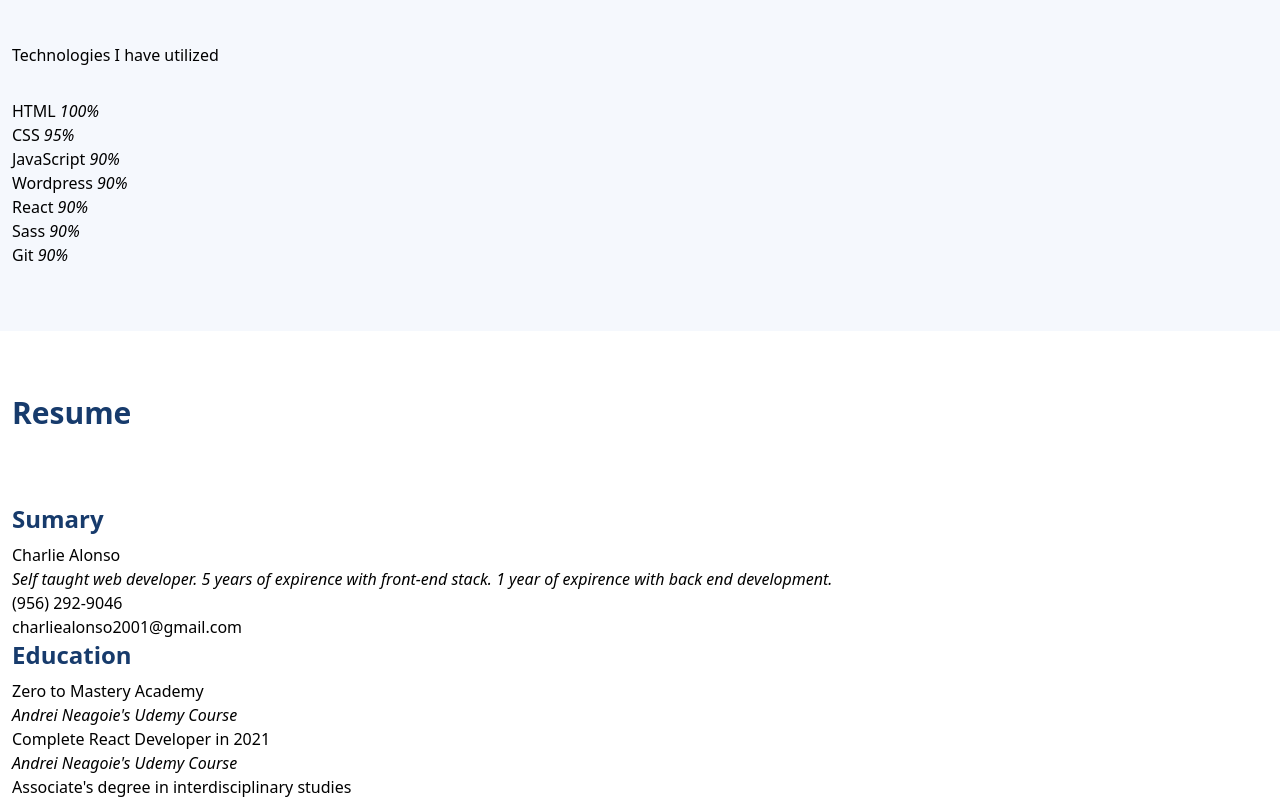
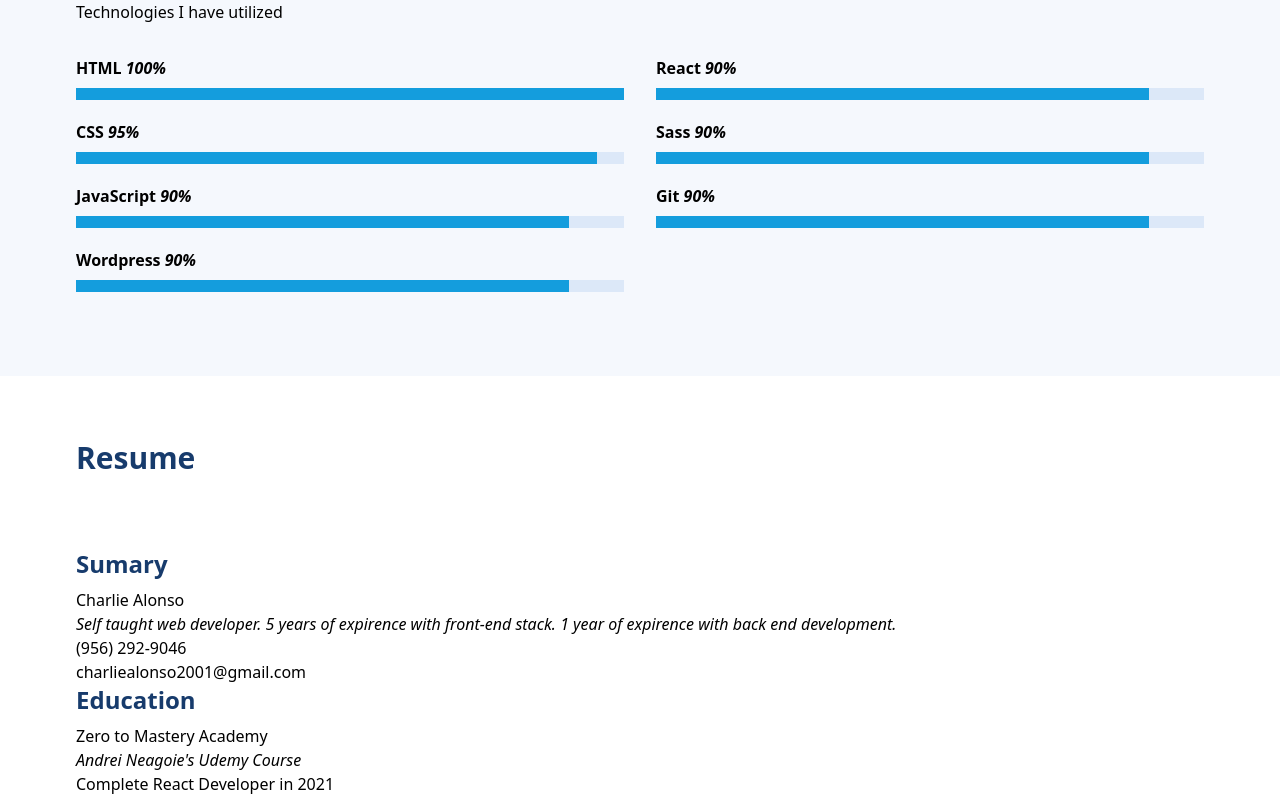
Before and after one commit to Charlie025x/myPortfolio-tailwind, a React (Vite) app: page / in a window 1280 px wide. Shown: the part 1480-2280 px from the top of the page. Built offline with nearby package versions, Linux system fonts and the light colour scheme.

Commit message:
prettier now organises class names, container css updated, added progress bars on skills

```diff
--- a/prettier.config.js
+++ /dev/null
@@ -1,3 +0,0 @@
-module.exports = {
-  plugins: ["prettier-plugin-tailwindcss"],
-};
--- a/src/components/hero.jsx
+++ b/src/components/hero.jsx
@@ -3,11 +3,11 @@ export default function Hero() {
     <section
       id="hero"
       //   className="d-flex flex-column justify-content-center align-items-center"
-      className="min-h-screen w-full bg-slate-500 bg-hero-img bg-fixed flex items-center justify-center"
+      className="flex min-h-screen w-full items-center justify-center bg-slate-500 bg-hero-img bg-fixed"
     >
       <div className="hero-container " data-aos="fade-in">
-        <h1 className="text-3xl text-white font-bold ">Charlie Alonso</h1>
-        <p className="text-2xl text-white font-bold ">
+        <h1 className="text-3xl font-bold text-white ">Charlie Alonso</h1>
+        <p className="text-2xl font-bold text-white ">
           I'm a{" "}
           <span
             className="typed"
--- a/src/components/main.jsx
+++ b/src/components/main.jsx
@@ -5,10 +5,10 @@ export default function Main() {
       {/* ======= About Section ======= */}
       {/* <section id="about" className="about py-16"> */}
       <section id="about" className="py-16">
-        <div className="px-3">
+        <div className="mx-auto px-3 lg:max-w-6xl">
           {/* <div className="section-title"> */}
           <div className="pb-8">
-            <h2 className="text-3xl text-[#173b6c] font-bold">About</h2>
+            <h2 className="text-3xl font-bold text-[#173b6c]">About</h2>
           </div>
 
           <div className="flex max-lg:flex-wrap">
@@ -17,7 +17,7 @@ export default function Main() {
               <img className="w-full" src="assets/img/profile-img.jpg" alt="" />
             </div>
             <div className="lg:w-8/12 lg:px-4" data-aos="fade-left">
-              <h3 className="text-2xl text-[#173b6c] font-bold mb-2">
+              <h3 className="mb-2 text-2xl font-bold text-[#173b6c]">
                 Front End Web Developer.
               </h3>
               <p className="fst-italic">
@@ -38,122 +38,80 @@ export default function Main() {
 
       {/* ======= Skills Section ======= */}
       {/* <section id="skills" className="skills section-bg"> */}
-      <section id="skills" className="py-16 bg-[#f5f8fd]">
-        <div className="px-3">
+      <section id="skills" className="bg-[#f5f8fd] py-16">
+        <div className="mx-auto px-3 lg:max-w-6xl">
           {/* <div className="section-title"> */}
           <div className="pb-8">
-            <h2 className="text-3xl text-[#173b6c] font-bold pb-5 mb-5">
+            <h2 className="mb-5 pb-5 text-3xl font-bold text-[#173b6c]">
               Skills
             </h2>
             <p>Technologies I have utilized</p>
           </div>
 
-          <div className="row skills-content">
-            <div className="col-lg-6" data-aos="fade-up">
-              <div className="progress">
-                <span className="skill">
+          <div className="lg:flex lg:gap-8">
+            <div className="lg:w-2/4">
+              <div className="h-16">
+                <span className="mb-2 block font-semibold">
                   HTML <i className="val">100%</i>
                 </span>
-                <div className="progress-bar-wrap">
-                  <div
-                    className="progress-bar"
-                    role="progressbar"
-                    aria-valuenow="100"
-                    aria-valuemin="0"
-                    aria-valuemax="100"
-                  ></div>
+                <div className="h-3 w-full bg-[#dce8f8]">
+                  <div className="h-3 w-full bg-[#149ddd]"></div>
                 </div>
               </div>
 
-              <div className="progress">
-                <span className="skill">
+              <div className="h-16">
+                <span className="mb-2 block font-semibold">
                   CSS <i className="val">95%</i>
                 </span>
-                <div className="progress-bar-wrap">
-                  <div
-                    className="progress-bar"
-                    role="progressbar"
-                    aria-valuenow="95"
-                    aria-valuemin="0"
-                    aria-valuemax="100"
-                  ></div>
+                <div className="h-3 w-full bg-[#dce8f8]">
+                  <div className="h-3 w-[95%] bg-[#149ddd]"></div>
                 </div>
               </div>
 
-              <div className="progress">
-                <span className="skill">
+              <div className="h-16">
+                <span className="mb-2 block font-semibold">
                   JavaScript <i className="val">90%</i>
                 </span>
-                <div className="progress-bar-wrap">
-                  <div
-                    className="progress-bar"
-                    role="progressbar"
-                    aria-valuenow="90"
-                    aria-valuemin="0"
-                    aria-valuemax="100"
-                  ></div>
+                <div className="h-3 w-full bg-[#dce8f8]">
+                  <div className="h-3 w-[90%] bg-[#149ddd]"></div>
                 </div>
               </div>
 
-              <div className="progress">
-                <span className="skill">
+              <div className="h-16">
+                <span className="mb-2 block font-semibold">
                   Wordpress <i className="val">90%</i>
                 </span>
-                <div className="progress-bar-wrap">
-                  <div
-                    className="progress-bar"
-                    role="progressbar"
-                    aria-valuenow="90"
-                    aria-valuemin="0"
-                    aria-valuemax="100"
-                  ></div>
+                <div className="h-3 w-full bg-[#dce8f8]">
+                  <div className="h-3 w-[90%] bg-[#149ddd]"></div>
                 </div>
               </div>
             </div>
 
-            <div className="col-lg-6" data-aos="fade-up" data-aos-delay="100">
-              <div className="progress">
-                <span className="skill">
+            <div className="lg:w-2/4">
+              <div className="h-16">
+                <span className="mb-2 block font-semibold">
                   React <i className="val">90%</i>
                 </span>
-                <div className="progress-bar-wrap">
-                  <div
-                    className="progress-bar"
-                    role="progressbar"
-                    aria-valuenow="90"
-                    aria-valuemin="0"
-                    aria-valuemax="100"
-                  ></div>
+                <div className="h-3 w-full bg-[#dce8f8]">
+                  <div className="h-3 w-[90%] bg-[#149ddd]"></div>
                 </div>
               </div>
 
-              <div className="progress">
-                <span className="skill">
+              <div className="h-16">
+                <span className="mb-2 block font-semibold">
                   Sass <i className="val">90%</i>
                 </span>
-                <div className="progress-bar-wrap">
-                  <div
-                    className="progress-bar"
-                    role="progressbar"
-                    aria-valuenow="90"
-                    aria-valuemin="0"
-                    aria-valuemax="100"
-                  ></div>
+                <div className="h-3 w-full bg-[#dce8f8]">
+                  <div className="h-3 w-[90%] bg-[#149ddd]"></div>
                 </div>
               </div>
 
-              <div className="progress">
-                <span className="skill">
+              <div className="h-16">
+                <span className="mb-2 block font-semibold">
                   Git <i className="val">90%</i>
                 </span>
-                <div className="progress-bar-wrap">
-                  <div
-                    className="progress-bar"
-                    role="progressbar"
-                    aria-valuenow="90"
-                    aria-valuemin="0"
-                    aria-valuemax="100"
-                  ></div>
+                <div className="h-3 w-full bg-[#dce8f8]">
+                  <div className="h-3 w-[90%] bg-[#149ddd]"></div>
                 </div>
               </div>
             </div>
@@ -164,9 +122,9 @@ export default function Main() {
 
       {/* ======= Resume Section ======= */}
       <section id="resume" className="py-16">
-        <div className="px-3">
+        <div className="mx-auto px-3 lg:max-w-6xl">
           <div className="pb-8">
-            <h2 className="text-3xl text-[#173b6c] font-bold pb-5 mb-5">
+            <h2 className="mb-5 pb-5 text-3xl font-bold text-[#173b6c]">
               Resume
             </h2>
             {/* <p>Magnam dolores commodi suscipit. Necessitatibus eius consequatur ex aliquid fuga eum quidem. Sit sint consectetur velit. Quisquam quos quisquam cupiditate. Et nemo qui impedit suscipit alias ea. Quia fugiat sit in iste officiis commodi quidem hic quas.</p> */}
@@ -174,7 +132,7 @@ export default function Main() {
 
           <div className="row">
             <div className="col-lg-6" data-aos="fade-up">
-              <h3 className="text-2xl text-[#173b6c] font-bold mb-2">Sumary</h3>
+              <h3 className="mb-2 text-2xl font-bold text-[#173b6c]">Sumary</h3>
               <div className="resume-item pb-0">
                 <h4>Charlie Alonso</h4>
                 <p>
@@ -190,7 +148,7 @@ export default function Main() {
                 </ul>
               </div>
 
-              <h3 className="text-2xl text-[#173b6c] font-bold mb-2">
+              <h3 className="mb-2 text-2xl font-bold text-[#173b6c]">
                 Education
               </h3>
               <div className="resume-item">
@@ -214,7 +172,7 @@ export default function Main() {
               </div>
             </div>
             <div className="col-lg-6" data-aos="fade-up" data-aos-delay="100">
-              <h3 className="text-2xl text-[#173b6c] font-bold mb-2">
+              <h3 className="mb-2 text-2xl font-bold text-[#173b6c]">
                 Projects
               </h3>
               <div className="resume-item">
@@ -264,7 +222,7 @@ export default function Main() {
                       <li>Created 4+ design presentations and proposals a month for clients and account managers</li>
                   </ul>
                   </div> */}
-              <h3 className="text-2xl text-[#173b6c] font-bold mb-2">
+              <h3 className="mb-2 text-2xl font-bold text-[#173b6c]">
                 Experience
               </h3>
               <div className="resume-item">
@@ -291,9 +249,9 @@ export default function Main() {
 
       {/* ======= Contact Section ======= */}
       <section id="contact" className="py-16">
-        <div className="px-3 max-w-[760px] mx-auto">
+        <div className="mx-auto max-w-[760px] px-3">
           <div className="pb-8">
-            <h2 className="text-3xl text-[#173b6c] font-bold pb-5 mb-5">
+            <h2 className="mb-5 pb-5 text-3xl font-bold text-[#173b6c]">
               Contact
             </h2>
             <p>Reach me though linkedin, email, or by phone.</p>
```
Also changed, not shown: src/components/header.jsx (+10 -10 lines), 1 other file (tests, documents, lock files or other folders).
